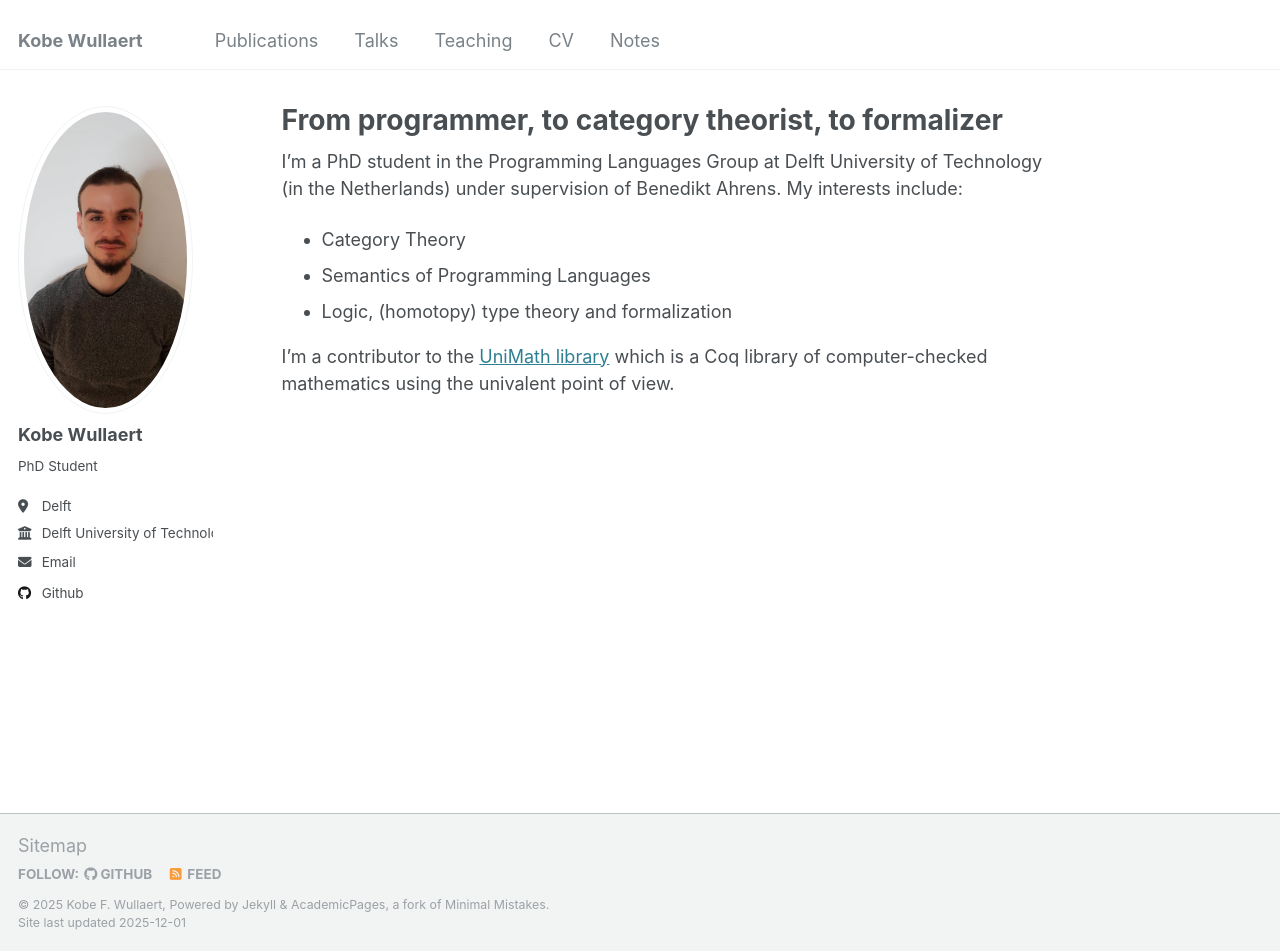
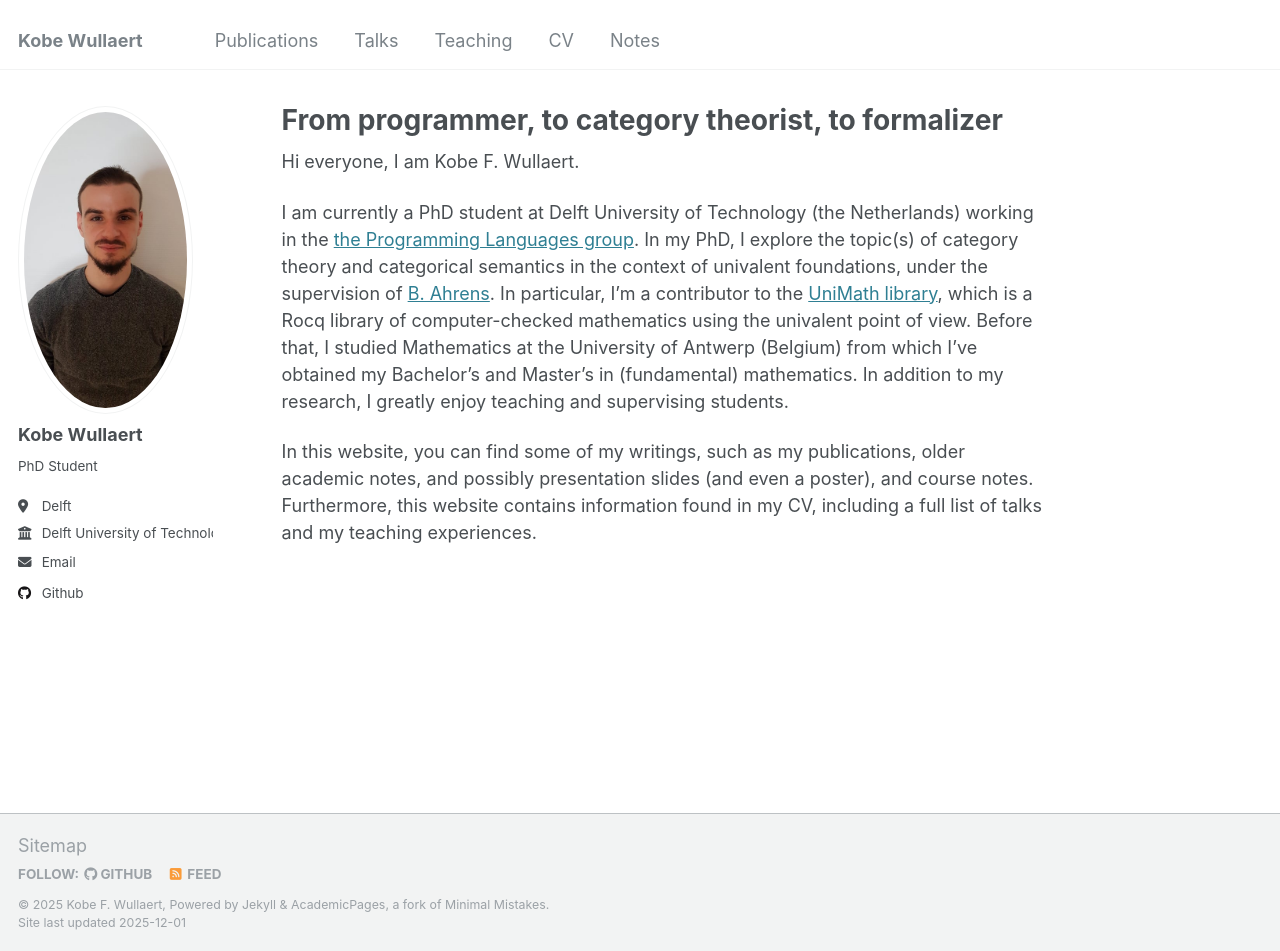
Before and after one commit to KobeWullaert/KobeWullaert.github.io, a Jekyll site: the page built from _pages/about.md, in a window 1280 px wide and 951 px high. Built offline with Jekyll 4.4.1, drawn with Linux system fonts in a browser that asks for light colours.

Commit message:
Update about me

```diff
--- a/_pages/about.md
+++ b/_pages/about.md
@@ -8,10 +8,13 @@ redirect_from:
   - /about.html
 ---
 
-I'm a PhD student in the Programming Languages Group at Delft University of Technology (in the Netherlands) under supervision of Benedikt Ahrens.
-My interests include:
-- Category Theory
-- Semantics of Programming Languages
-- Logic, (homotopy) type theory and formalization
+Hi everyone, I am Kobe F. Wullaert.
 
-I'm a contributor to the [UniMath library](github.com/uniMath/uniMath) which is a Coq library of computer-checked mathematics using the univalent point of view.
+I am currently a PhD student at Delft University of Technology (the Netherlands) working in the [the Programming Languages group](https://pl.ewi.tudelft.nl/).
+In my PhD, I explore the topic(s) of category theory and categorical semantics in the context of univalent foundations, under the supervision of [B. Ahrens](https://benediktahrens.gitlab.io/).
+In particular, I'm a contributor to the [UniMath library](github.com/uniMath/uniMath), which is a Rocq library of computer-checked mathematics using the univalent point of view.
+Before that, I studied Mathematics at the University of Antwerp (Belgium) from which I've obtained my Bachelor's and Master's in (fundamental) mathematics.
+In addition to my research, I greatly enjoy teaching and supervising students.
+
+In this website, you can find some of my writings, such as my publications, older academic notes, and possibly presentation slides (and even a poster), and course notes.
+Furthermore, this website contains information found in my CV, including a full list of talks and my teaching experiences.
```
